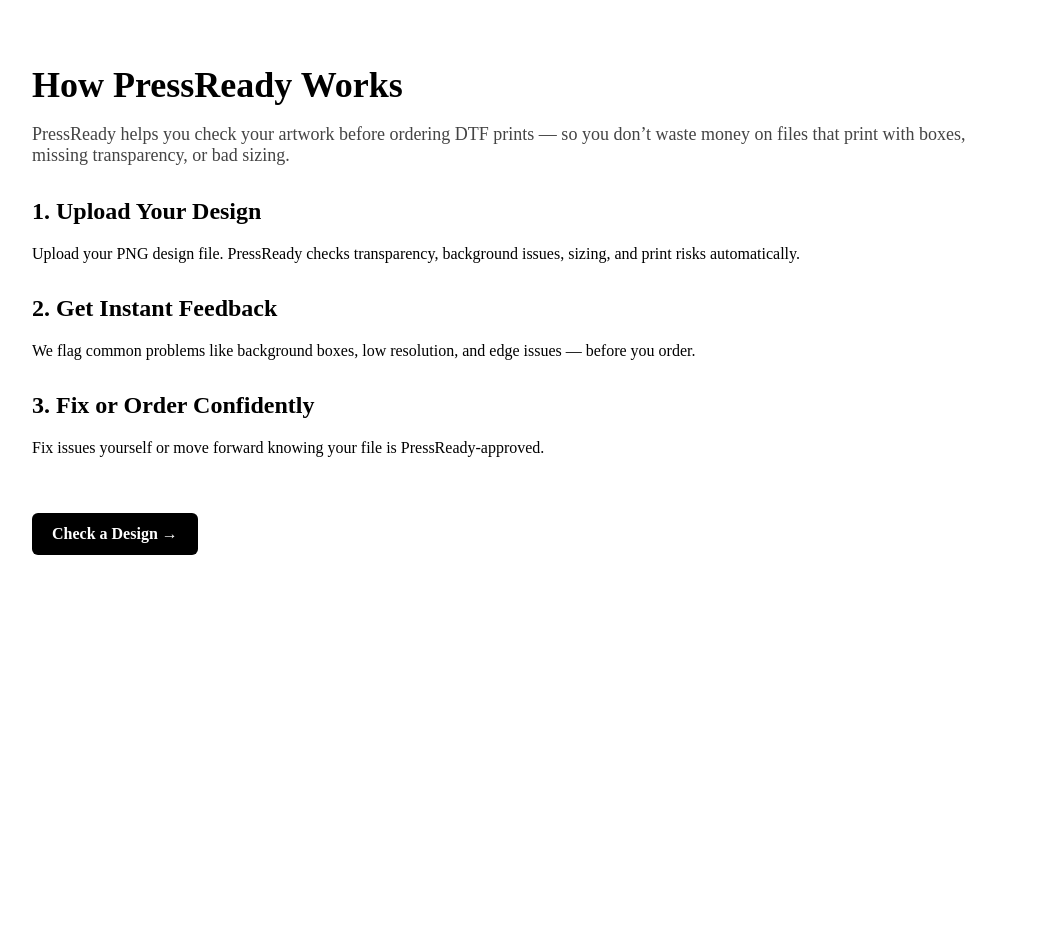
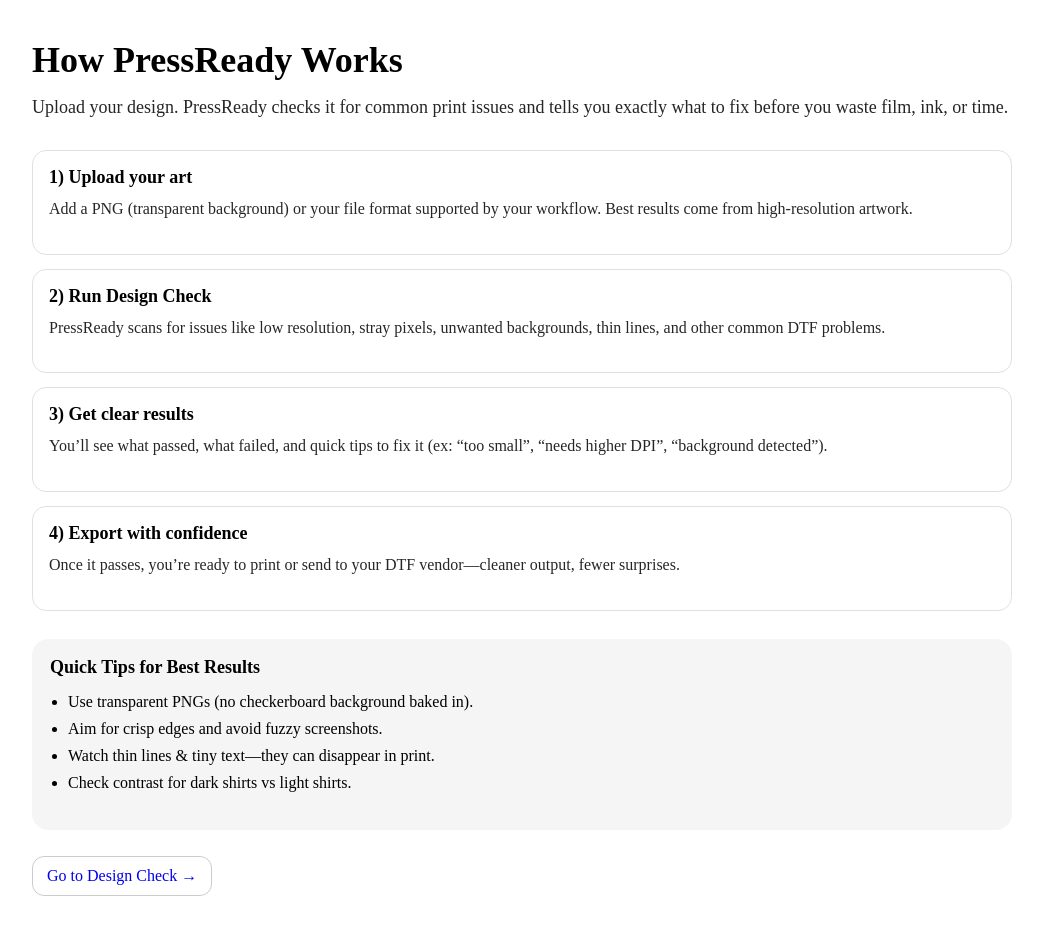
Before and after one commit to reginabaker7-lang/Pressready, a Next.js app: page /app/how-it-works in a window 1280 px wide. Shown: the whole page, without its empty margins (118-1161 px from the left). Before the commit the page ends 800 px from the top, so only its background shows below. Built offline with nearby package versions, Linux system fonts and the light colour scheme.

Commit message:
Revamp How It Works page structure and content
Updated the layout and content of the How It Works page to improve clarity and user guidance.

```diff
--- a/app/app/how-it-works/page.tsx
+++ b/app/app/how-it-works/page.tsx
@@ -1,55 +1,87 @@
+// app/how-it-works/page.tsx
+
 export default function HowItWorksPage() {
   return (
     <main style={{ maxWidth: 980, margin: "0 auto", padding: "40px 16px" }}>
-      <h1 style={{ fontSize: 36, fontWeight: 700, marginBottom: 16 }}>
+      <header style={{ marginBottom: 28 }}>
+        <h1 style={{ fontSize: 36, lineHeight: 1.15, margin: 0 }}>
           How PressReady Works
         </h1>
+        <p style={{ marginTop: 12, fontSize: 18, lineHeight: 1.6, opacity: 0.85 }}>
+          Upload your design. PressReady checks it for common print issues and
+          tells you exactly what to fix before you waste film, ink, or time.
+        </p>
+      </header>
 
-      <p style={{ fontSize: 18, marginBottom: 32, color: "#444" }}>
-        PressReady helps you check your artwork before ordering DTF prints —
-        so you don’t waste money on files that print with boxes, missing
-        transparency, or bad sizing.
+      <section style={{ display: "grid", gap: 14, marginBottom: 28 }}>
+        {[
+          {
+            title: "1) Upload your art",
+            body:
+              "Add a PNG (transparent background) or your file format supported by your workflow. Best results come from high-resolution artwork.",
+          },
+          {
+            title: "2) Run Design Check",
+            body:
+              "PressReady scans for issues like low resolution, stray pixels, unwanted backgrounds, thin lines, and other common DTF problems.",
+          },
+          {
+            title: "3) Get clear results",
+            body:
+              "You’ll see what passed, what failed, and quick tips to fix it (ex: “too small”, “needs higher DPI”, “background detected”).",
+          },
+          {
+            title: "4) Export with confidence",
+            body:
+              "Once it passes, you’re ready to print or send to your DTF vendor—cleaner output, fewer surprises.",
+          },
+        ].map((step) => (
+          <div
+            key={step.title}
+            style={{
+              border: "1px solid rgba(0,0,0,0.12)",
+              borderRadius: 14,
+              padding: 16,
+            }}
+          >
+            <h2 style={{ fontSize: 18, margin: 0 }}>{step.title}</h2>
+            <p style={{ marginTop: 8, lineHeight: 1.6, opacity: 0.85 }}>
+              {step.body}
             </p>
-
-      <section style={{ marginBottom: 32 }}>
-        <h2 style={{ fontSize: 24, fontWeight: 600 }}>1. Upload Your Design</h2>
-        <p>
-          Upload your PNG design file. PressReady checks transparency,
-          background issues, sizing, and print risks automatically.
-        </p>
+          </div>
+        ))}
       </section>
 
-      <section style={{ marginBottom: 32 }}>
-        <h2 style={{ fontSize: 24, fontWeight: 600 }}>2. Get Instant Feedback</h2>
-        <p>
-          We flag common problems like background boxes, low resolution,
-          and edge issues — before you order.
-        </p>
+      <section
+        style={{
+          borderRadius: 16,
+          padding: 18,
+          background: "rgba(0,0,0,0.04)",
+        }}
+      >
+        <h2 style={{ margin: 0, fontSize: 18 }}>Quick Tips for Best Results</h2>
+        <ul style={{ marginTop: 10, lineHeight: 1.7, paddingLeft: 18 }}>
+          <li>Use transparent PNGs (no checkerboard background baked in).</li>
+          <li>Aim for crisp edges and avoid fuzzy screenshots.</li>
+          <li>Watch thin lines & tiny text—they can disappear in print.</li>
+          <li>Check contrast for dark shirts vs light shirts.</li>
+        </ul>
       </section>
 
-      <section style={{ marginBottom: 32 }}>
-        <h2 style={{ fontSize: 24, fontWeight: 600 }}>3. Fix or Order Confidently</h2>
-        <p>
-          Fix issues yourself or move forward knowing your file is
-          PressReady-approved.
-        </p>
-      </section>
-
+      <footer style={{ marginTop: 26 }}>
         <a
           href="/check"
           style={{
             display: "inline-block",
-          marginTop: 24,
-          padding: "12px 20px",
-          background: "#000",
-          color: "#fff",
-          borderRadius: 6,
+            padding: "10px 14px",
+            borderRadius: 12,
             textDecoration: "none",
-          fontWeight: 600,
+            border: "1px solid rgba(0,0,0,0.2)",
           }}
         >
-        Check a Design →
+          Go to Design Check →
         </a>
+      </footer>
     </main>
   );
 }
```
Lines whose indentation alone changed are shown as unchanged.
